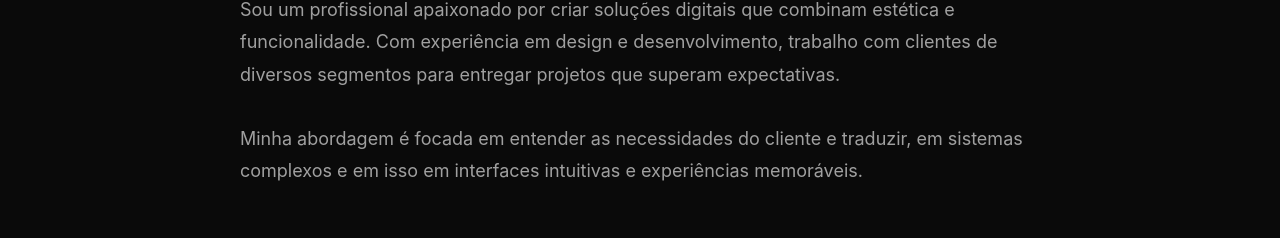
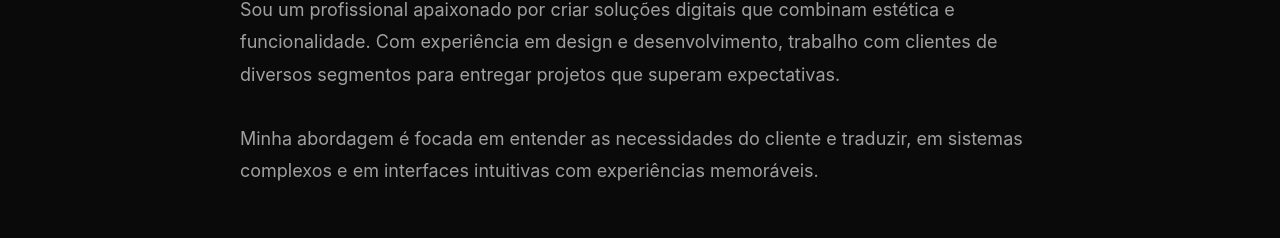
Before and after one commit to aleksoncastro/Portfolio-freela, a plain HTML site: page index.html in a window 1280 px wide. Shown: the part 1777-2015 px from the top of the page. Drawn offline with Linux system fonts and the light colour scheme.

Commit message:
fix about me

```diff
--- a/index.html
+++ b/index.html
@@ -57,8 +57,7 @@
                 </p>
                 <p>
                     Minha abordagem é focada em entender as necessidades do cliente e traduzir, em sistemas complexos e
-                    em
-                    isso em interfaces intuitivas e experiências memoráveis.
+                    em interfaces intuitivas com experiências memoráveis.
                 </p>
             </div>
         </div>
```
